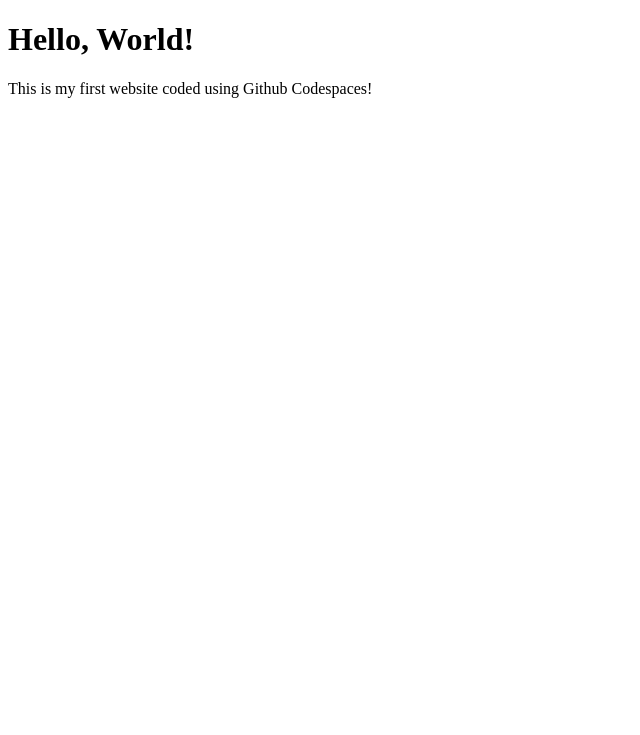
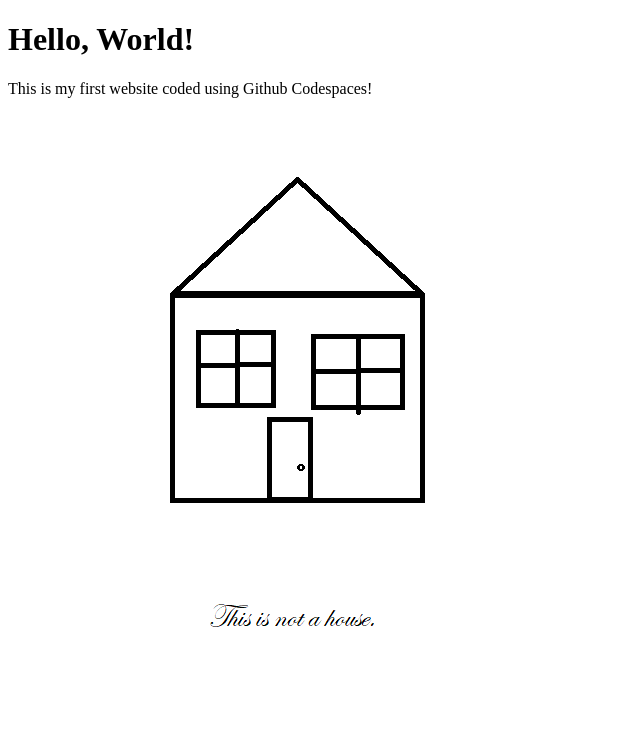
Before and after one commit to philipsquire/hello_world, a plain HTML site: page index.html in a window 1280 px wide. Shown: the whole page, without its empty margins (0-640 px from the left). Drawn offline with Linux system fonts and the light colour scheme.

Commit message:
Implemented image and alt text.

```diff
--- a/index.html
+++ b/index.html
@@ -8,5 +8,7 @@
 <body>
     <h1>Hello, World!</h1>
     <p>This is my first website coded using Github Codespaces!</p>
+    <br>
+    <img src="house.png" alt="Picture of a house with the caption, 'This is not a house.">
 </body>
 </html>
```
